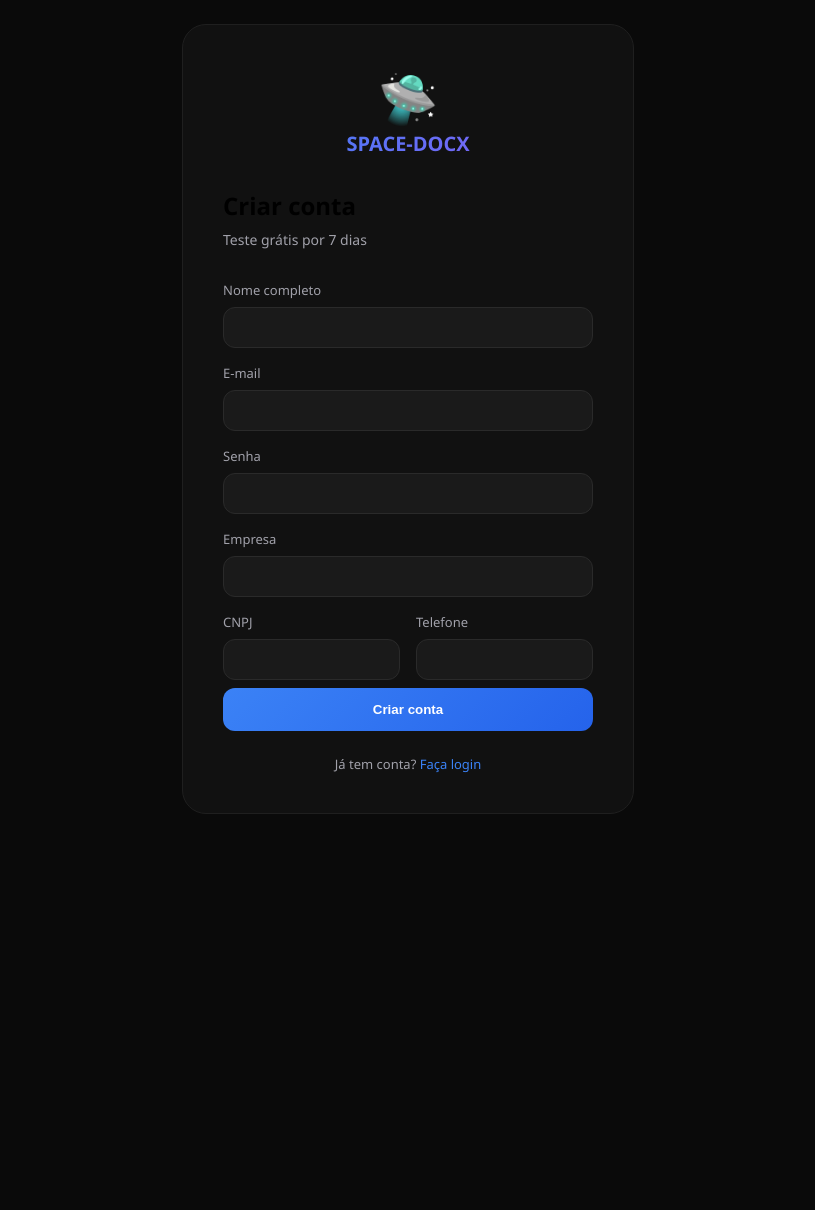
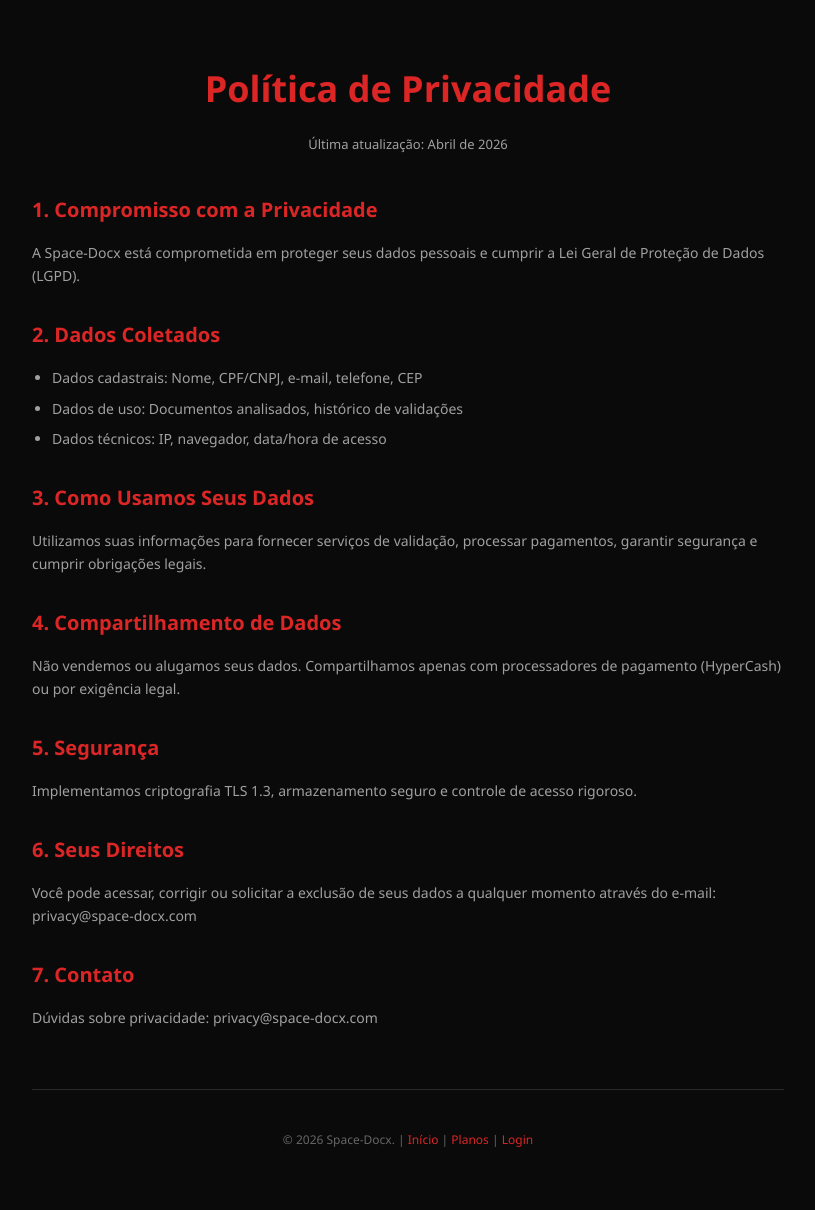
Before and after one commit to luq-eng/space-docx, a Flask app: page /registro in a window 1280 px wide. Shown: the whole page, without its empty margins (232-1047 px from the left). Before the commit the page ends 814 px from the top, so only its background shows below. Run offline with Flask 3, Linux system fonts and the light colour scheme; parts of the project's set-up code (start-up, migrations or seed data) failed here and were passed over.

Commit message:
Update registro.html

```diff
--- a/templates/registro.html
+++ b/templates/registro.html
@@ -3,70 +3,37 @@
 <head>
     <meta charset="UTF-8">
     <meta name="viewport" content="width=device-width, initial-scale=1.0">
-    <title>Cadastro | Space-Docx</title>
+    <title>Política de Privacidade | Space-Docx</title>
     <style>
         * { margin: 0; padding: 0; box-sizing: border-box; }
-        body { font-family: 'Segoe UI', sans-serif; background: #0a0a0a; min-height: 100vh; display: flex; align-items: center; justify-content: center; }
-        .register-container { width: 100%; max-width: 500px; padding: 24px; }
-        .register-card { background: #111; border: 1px solid #1f1f1f; border-radius: 24px; padding: 40px; }
-        .logo { text-align: center; margin-bottom: 32px; }
-        .logo-icon { font-size: 48px; }
-        .logo-text { font-size: 20px; font-weight: 700; background: linear-gradient(135deg, #3b82f6, #8b5cf6); -webkit-background-clip: text; -webkit-text-fill-color: transparent; }
-        h1 { font-size: 24px; margin-bottom: 8px; }
-        .subtitle { color: #a1a1aa; font-size: 14px; margin-bottom: 32px; }
-        .form-group { margin-bottom: 16px; }
-        label { display: block; font-size: 13px; color: #a1a1aa; margin-bottom: 8px; }
-        input { width: 100%; padding: 12px; background: #1a1a1a; border: 1px solid #2a2a2a; border-radius: 12px; color: white; }
-        input:focus { outline: none; border-color: #3b82f6; }
-        .row { display: grid; grid-template-columns: 1fr 1fr; gap: 16px; }
-        .btn { width: 100%; padding: 14px; background: linear-gradient(135deg, #3b82f6, #2563eb); border: none; border-radius: 12px; color: white; font-weight: 600; cursor: pointer; margin-top: 8px; }
-        .login-link { text-align: center; margin-top: 24px; font-size: 13px; color: #a1a1aa; }
-        .login-link a { color: #3b82f6; text-decoration: none; }
-        .flash-error { background: rgba(239,68,68,0.1); border: 1px solid rgba(239,68,68,0.3); padding: 12px; border-radius: 10px; margin-bottom: 20px; color: #ef4444; }
-        .flash-success { background: rgba(34,197,94,0.1); border: 1px solid rgba(34,197,94,0.3); padding: 12px; border-radius: 10px; margin-bottom: 20px; color: #22c55e; }
+        body { font-family: 'Segoe UI', sans-serif; background: #0a0a0a; color: #e0e0e0; line-height: 1.6; }
+        .container { max-width: 800px; margin: 0 auto; padding: 60px 24px; }
+        h1 { text-align: center; font-size: 36px; margin-bottom: 16px; color: #dc2626; }
+        .date { text-align: center; color: #a0a0a0; font-size: 13px; margin-bottom: 40px; }
+        .section { margin-bottom: 32px; }
+        .section h2 { font-size: 20px; color: #dc2626; margin-bottom: 16px; }
+        .section p, .section ul { color: #a0a0a0; font-size: 14px; }
+        .section ul { padding-left: 20px; margin-top: 8px; }
+        .section li { margin-bottom: 8px; }
+        .footer { text-align: center; margin-top: 60px; padding-top: 40px; border-top: 1px solid #2a2a2a; color: #666; font-size: 12px; }
+        .footer a { color: #dc2626; text-decoration: none; }
+        @media (max-width: 768px) { .container { padding: 40px 20px; } h1 { font-size: 28px; } }
     </style>
 </head>
 <body>
-    <div class="register-container">
-        <div class="register-card">
-            <div class="logo"><div class="logo-icon">🛸</div><div class="logo-text">SPACE-DOCX</div></div>
-            <h1>Criar conta</h1>
-            <p class="subtitle">Teste grátis por 7 dias</p>
-            {% with messages = get_flashed_messages(with_categories=true) %}
-                {% if messages %}
-                    {% for category, message in messages %}
-                        <div class="flash-{{ category }}">{{ message }}</div>
-                    {% endfor %}
-                {% endif %}
-            {% endwith %}
-            <form method="POST">
-                <div class="form-group"><label>Nome completo</label><input type="text" name="nome" required></div>
-                <div class="form-group"><label>E-mail</label><input type="email" name="email" required></div>
-                <div class="form-group"><label>Senha</label><input type="password" name="senha" required></div>
-                <div class="form-group"><label>Empresa</label><input type="text" name="empresa"></div>
-                <div class="row"><div><label>CNPJ</label><input type="text" name="cnpj" id="cnpj"></div><div><label>Telefone</label><input type="text" name="telefone" id="telefone"></div></div>
-                <button type="submit" class="btn">Criar conta</button>
-            </form>
-            <div class="login-link">Já tem conta? <a href="/login">Faça login</a></div>
-        </div>
+    <div class="container">
+        <h1>Política de Privacidade</h1>
+        <div class="date">Última atualização: Abril de 2026</div>
+
+        <div class="section"><h2>1. Compromisso com a Privacidade</h2><p>A Space-Docx está comprometida em proteger seus dados pessoais e cumprir a Lei Geral de Proteção de Dados (LGPD).</p></div>
+        <div class="section"><h2>2. Dados Coletados</h2><ul><li>Dados cadastrais: Nome, CPF/CNPJ, e-mail, telefone, CEP</li><li>Dados de uso: Documentos analisados, histórico de validações</li><li>Dados técnicos: IP, navegador, data/hora de acesso</li></ul></div>
+        <div class="section"><h2>3. Como Usamos Seus Dados</h2><p>Utilizamos suas informações para fornecer serviços de validação, processar pagamentos, garantir segurança e cumprir obrigações legais.</p></div>
+        <div class="section"><h2>4. Compartilhamento de Dados</h2><p>Não vendemos ou alugamos seus dados. Compartilhamos apenas com processadores de pagamento (HyperCash) ou por exigência legal.</p></div>
+        <div class="section"><h2>5. Segurança</h2><p>Implementamos criptografia TLS 1.3, armazenamento seguro e controle de acesso rigoroso.</p></div>
+        <div class="section"><h2>6. Seus Direitos</h2><p>Você pode acessar, corrigir ou solicitar a exclusão de seus dados a qualquer momento através do e-mail: privacy@space-docx.com</p></div>
+        <div class="section"><h2>7. Contato</h2><p>Dúvidas sobre privacidade: privacy@space-docx.com</p></div>
+
+        <div class="footer"><p>© 2026 Space-Docx. | <a href="/">Início</a> | <a href="/planos">Planos</a> | <a href="/login">Login</a></p></div>
     </div>
-    <script>
-        document.getElementById('cnpj')?.addEventListener('input', function(e) {
-            let v = e.target.value.replace(/\D/g, '');
-            if (v.length > 14) v = v.slice(0,14);
-            if (v.length > 12) v = v.replace(/(\d{2})(\d{3})(\d{3})(\d{4})(\d{2})/, '$1.$2.$3/$4-$5');
-            else if (v.length > 8) v = v.replace(/(\d{2})(\d{3})(\d{3})(\d{1,4})/, '$1.$2.$3/$4');
-            else if (v.length > 5) v = v.replace(/(\d{2})(\d{3})(\d{1,3})/, '$1.$2.$3');
-            else if (v.length > 2) v = v.replace(/(\d{2})(\d{1,3})/, '$1.$2');
-            e.target.value = v;
-        });
-        document.getElementById('telefone')?.addEventListener('input', function(e) {
-            let v = e.target.value.replace(/\D/g, '');
-            if (v.length > 11) v = v.slice(0,11);
-            if (v.length > 10) v = v.replace(/(\d{2})(\d{5})(\d{4})/, '($1) $2-$3');
-            else if (v.length > 6) v = v.replace(/(\d{2})(\d{4})(\d{0,4})/, '($1) $2-$3');
-            e.target.value = v;
-        });
-    </script>
 </body>
 </html>
```
